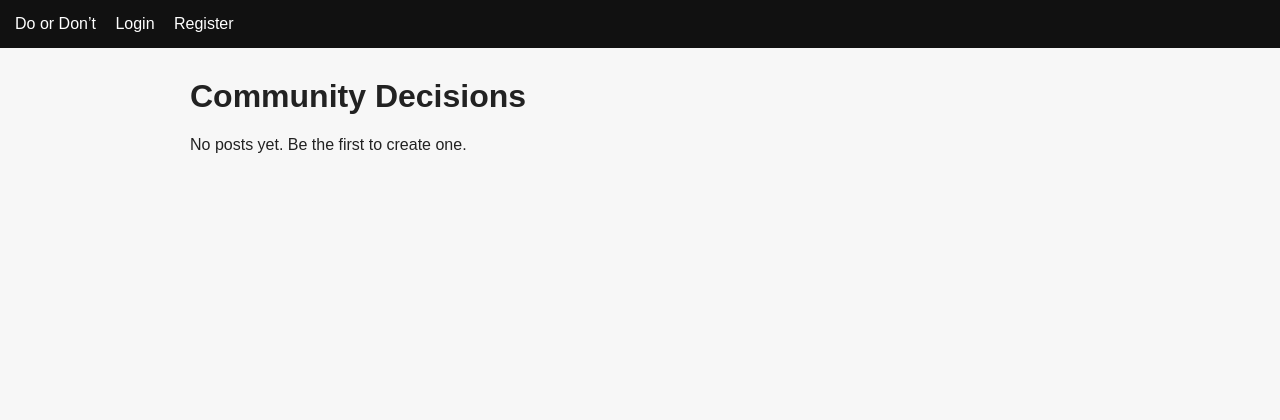
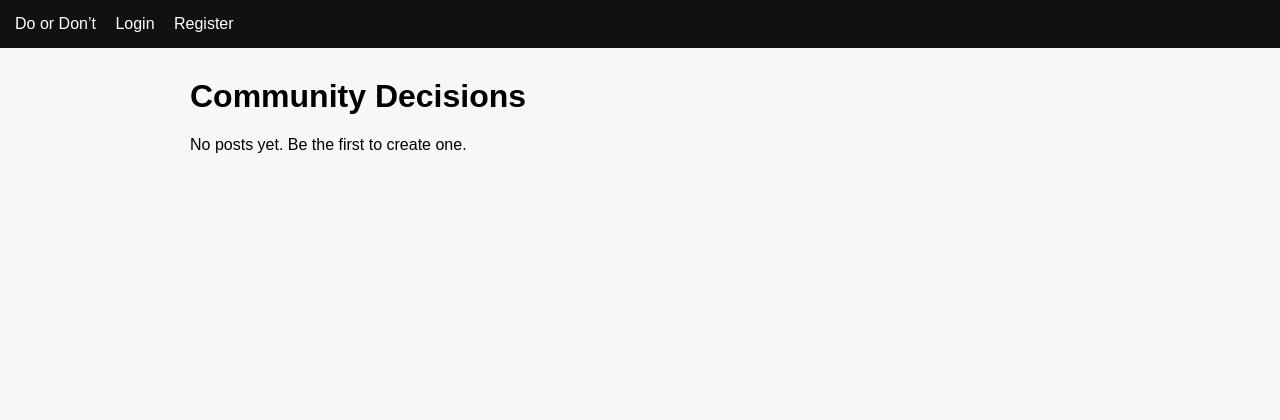
Before and after one commit to Eric-Acha/do-or-dont-app, a Flask app: page / in a window 1280 px wide. Shown: the top 420 px of the page. Run offline with Flask 3, Linux system fonts and the light colour scheme; data that the repository does not hold is empty.

Commit message:
Update .gitignore, style.css

```diff
--- a/app/static/css/style.css
+++ b/app/static/css/style.css
@@ -2,7 +2,7 @@ body {
     font-family: Arial, sans-serif;
     margin: 0;
     background: #f7f7f7;
-    color: #222;
+    color: black
 }
 
 nav {
```
Also changed, not shown: 1 other file.
